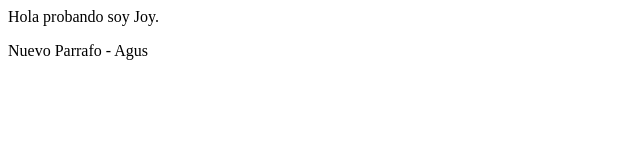
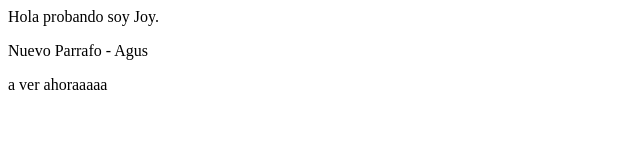
Before and after one commit to MysticWoman/prueba-en-equipo, a plain HTML site: page index.html in a window 1280 px wide. Shown: the whole page, without its empty margins (0-640 px from the left). Drawn offline with Linux system fonts and the light colour scheme.

Commit message:
modificadooooo

```diff
--- a/index.html
+++ b/index.html
@@ -13,7 +13,7 @@
         </div>
 
     <p>Nuevo Parrafo - Agus</p>
-
+    <p>a ver ahoraaaaa</p>
     </section>
 </body>
 </html>
```
